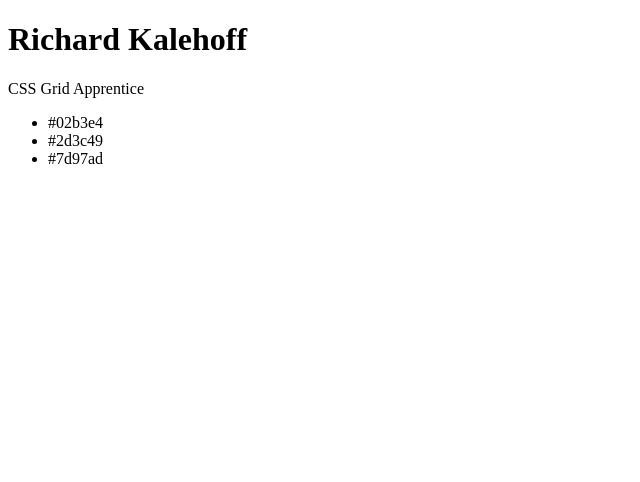
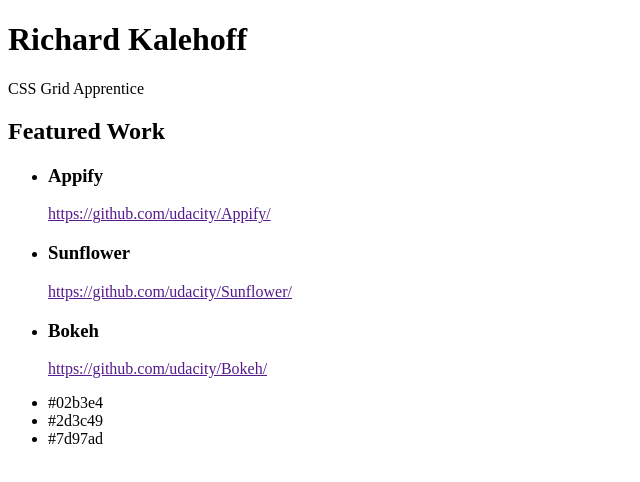
Before and after one commit to richardkalehoff/udacity-portfolio-site, a plain HTML site: page index.html in a window 1280 px wide. Shown: the whole page, without its empty margins (0-640 px from the left). Drawn offline with Linux system fonts and the light colour scheme.

Commit message:
add featured work content

```diff
--- a/index.html
+++ b/index.html
@@ -14,6 +14,25 @@
             <h1>Richard Kalehoff</h1>
             <span>CSS Grid Apprentice</span>
         </header>
+
+        <section class="featured-work">
+            <h2>Featured Work</h2>
+            <ul class="featured-work-container">
+                <li>
+                    <h3>Appify</h3>
+                    <a href="" target="_blank">https://github.com/udacity/Appify/</a>
+                </li>
+                <li>
+                    <h3>Sunflower</h3>
+                    <a href="" target="_blank">https://github.com/udacity/Sunflower/</a>
+                </li>
+                <li>
+                    <h3>Bokeh</h3>
+                    <a href="" target="_blank">https://github.com/udacity/Bokeh/</a>
+                </li>
+            </ul>
+        </section>
+
         <ul class="color-swatches">
             <li>
                 <div class="swatch" id="udacity-blue"></div>
```
